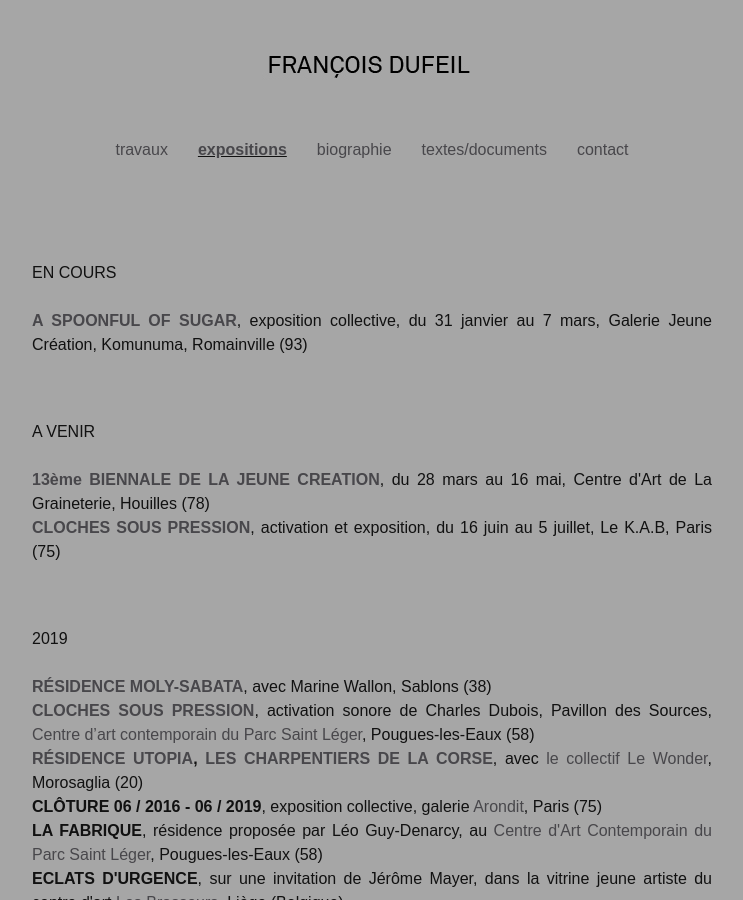
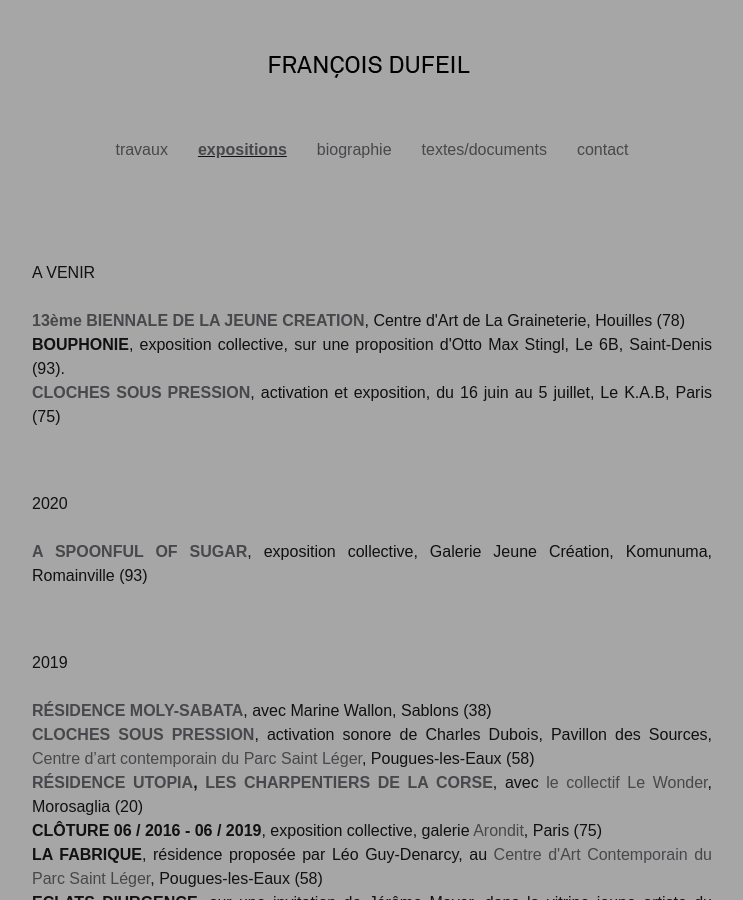
Before and after one commit to Mariecie/Mariecie.github.io, a Jekyll site: the page built from Expositions.md, in a window 1280 px wide and 900 px high. Shown: the whole window, without its empty margins (268-1011 px from the left). Built offline with Jekyll 4.4.1, drawn with Linux system fonts in a browser that asks for light colours.

Commit message:
bouphonie

```diff
--- a/Expositions.md
+++ b/Expositions.md
@@ -7,17 +7,19 @@ permalink: /expositions/
 <p style="text-align:justify">
 <br />
 <br>
-EN COURS
+A VENIR
 <br>
-<br><span style="font-weight: bold;"><a href="#" onclick='window.open("https://www.facebook.com/events/1060201924337678/");return false;'>A SPOONFUL OF SUGAR</a></span>, exposition collective, du 31 janvier au 7 mars, Galerie Jeune Création, Komunuma, Romainville (93)
+<br><span style="font-weight: bold;"><a href="#" onclick='window.open("https://lagraineterie.ville-houilles.fr/biennale-de-la-jeune-creation");return false;'>13ème BIENNALE DE LA JEUNE CREATION</a></span>, Centre d'Art de La Graineterie, Houilles (78)
+<br><span style="font-weight: bold;">BOUPHONIE</span>, exposition collective, sur une proposition d'Otto Max Stingl, Le 6B, Saint-Denis (93).
+<br><span style="font-weight: bold;"><a href="{{ site.baseurl }}/2015/10/23/Cloches-sous-pression/">CLOCHES SOUS PRESSION</a></span>, activation et exposition, du 16 juin au 5 juillet, Le K.A.B, Paris (75)
 
 <p style="text-align:justify">
 <br />
 <br>
-A VENIR
+2020
 <br>
-<br><span style="font-weight: bold;"><a href="#" onclick='window.open("https://lagraineterie.ville-houilles.fr/biennale-de-la-jeune-creation");return false;'>13ème BIENNALE DE LA JEUNE CREATION</a></span>, du 28 mars au 16 mai, Centre d'Art de La Graineterie, Houilles (78)
-<br><span style="font-weight: bold;"><a href="{{ site.baseurl }}/2015/10/23/Cloches-sous-pression/">CLOCHES SOUS PRESSION</a></span>, activation et exposition, du 16 juin au 5 juillet, Le K.A.B, Paris (75)
+<br><span style="font-weight: bold;"><a href="#" onclick='window.open("https://www.facebook.com/events/1060201924337678/");return false;'>A SPOONFUL OF SUGAR</a></span>, exposition collective, Galerie Jeune Création, Komunuma, Romainville (93)
+</p>
 
 <p style="text-align:justify">
 <br />
```
